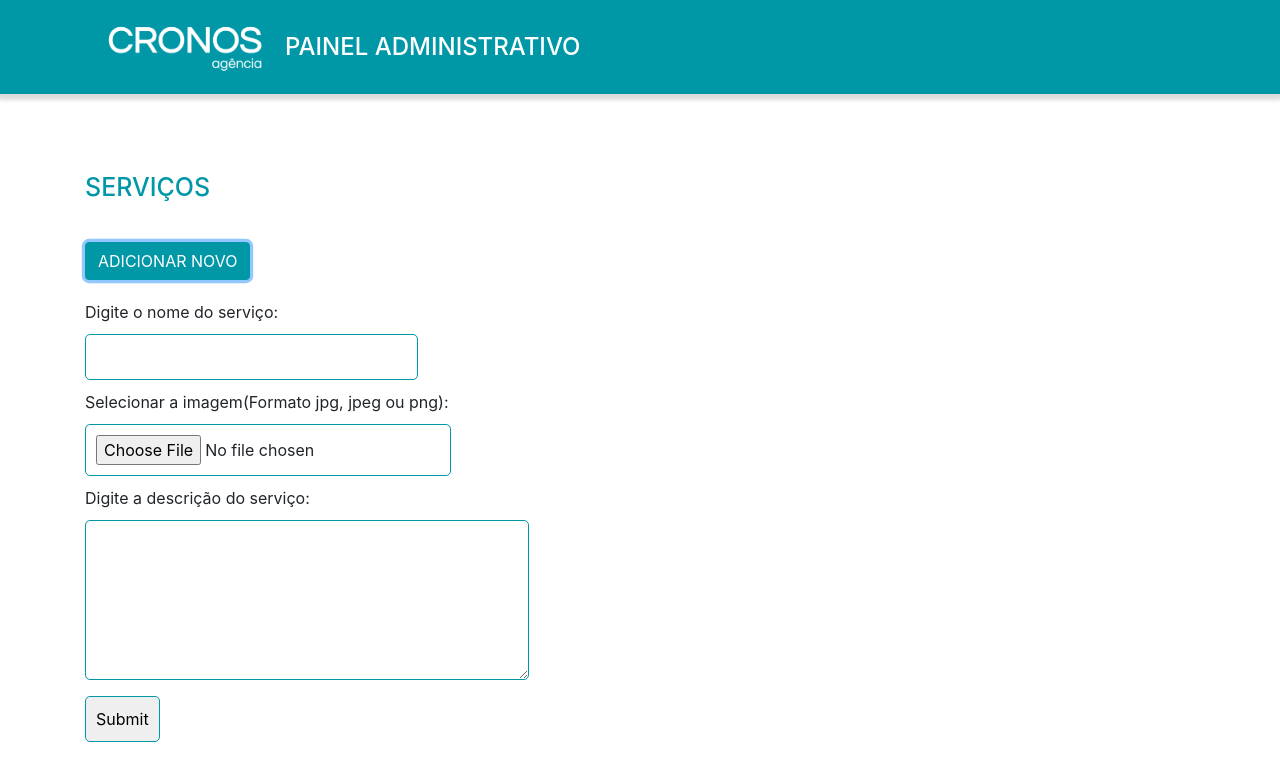
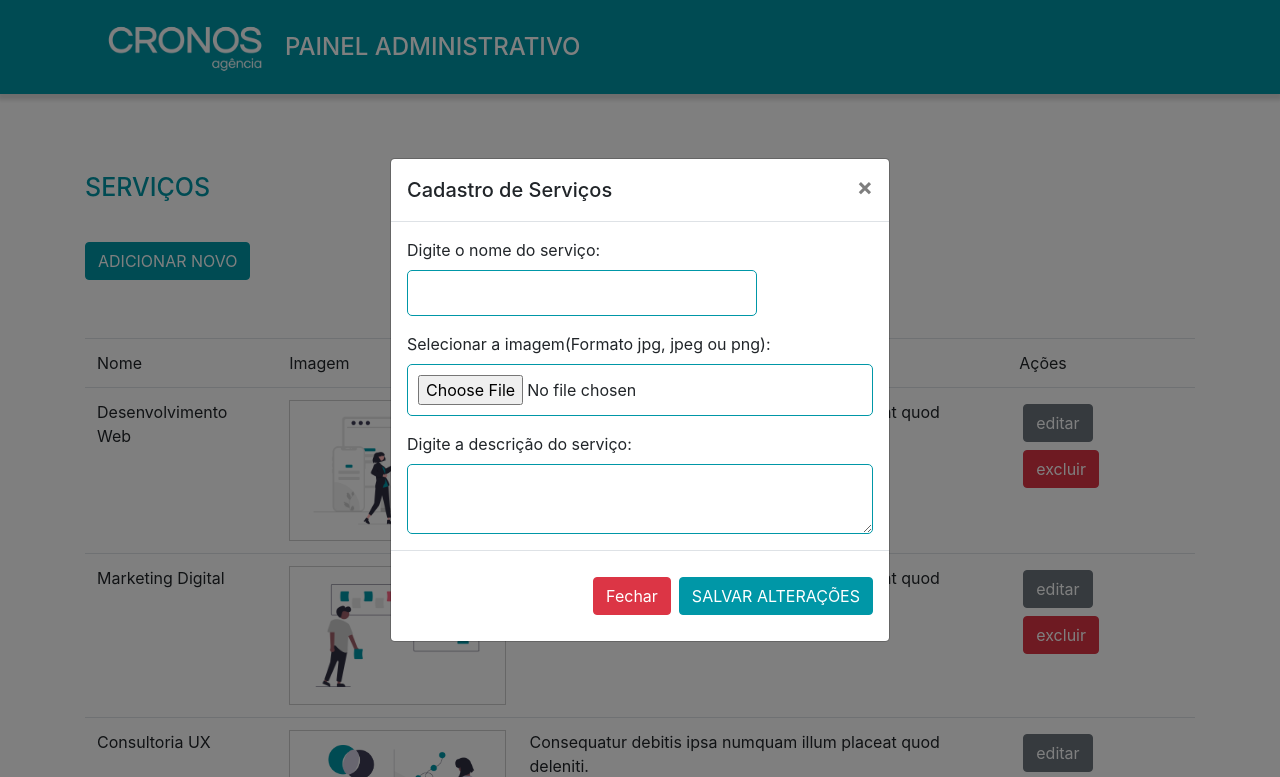
Before and after one commit to VictorCstr/desafioCRUDjs-gama, a plain HTML site: page admin.html in a window 1280 px wide. Both pictures are taken after a click on the button "ADICIONAR NOVO". Shown: the top 777 px of the page. Drawn offline with nearby package versions, Linux system fonts and the light colour scheme.

Commit message:
Alterado o formulario para estilo modal

```diff
--- a/admin.html
+++ b/admin.html
@@ -26,16 +26,32 @@
 
 
           <h3>Serviços</h3>
-          <button class="btn btn-primary" onclick="abrirForm()">Adicionar novo</button>
-          <section id="form-oculto">
-            <label for="servico">Digite o nome do serviço:</label>
-            <input type="text" name="servico" id="servico" required >
-            <label for="arquivo">Selecionar a imagem(Formato jpg, jpeg ou png):</label>
-            <input type="file" id="arquivo" name="arquivo" accept=".jpg, .jpeg, .png">
-            <label for="descricao">Digite a descrição do serviço:</label>
-            <textarea id="descricao"></textarea>
-            <input type="submit" id="envio" onclick="fechar(), receberDados()">
-          </section>
+          <button class="btn btn-primary" data-toggle="modal" data-target="#exampleModalCenter">Adicionar novo</button>
+              <!-- Modal abaixo -->
+            <div class="modal fade" id="exampleModalCenter" tabindex="-1" role="dialog" aria-labelledby="exampleModalCenterTitle" aria-hidden="true">
+              <div class="modal-dialog modal-dialog-centered" role="document">
+                <div class="modal-content">
+                  <div class="modal-header">
+                    <h5 class="modal-title" id="exampleModalLongTitle">Cadastro de Serviços</h5>
+                    <button type="button" class="close" data-dismiss="modal" aria-label="Close">
+                      <span aria-hidden="true">&times;</span>
+                    </button>
+                  </div>
+                  <div class="modal-body d-flex flex-column">
+                    <label for="servico">Digite o nome do serviço:</label>
+                      <input type="text" name="servico" id="servico" class="w-75 mb-3" required >
+                      <label for="arquivo">Selecionar a imagem(Formato jpg, jpeg ou png):</label>
+                      <input type="file" id="arquivo" name="arquivo" accept=".jpg, .jpeg, .png">
+                      <label for="descricao" class="mt-3">Digite a descrição do serviço:</label>
+                      <textarea id="descricao"></textarea>
+                  </div>
+                  <div class="modal-footer">
+                    <button type="button" class="btn btn-danger m-2" data-dismiss="modal">Fechar</button>
+                    <button type="button" class="btn btn-primary" id="envio" onclick="receberDados()">Salvar alterações</button>
+                  </div>
+                </div>
+              </div>
+            </div>  <!--Final do Modal-->
           <table class="table my-5">
             <thead>
               <tr>
--- a/css/estilo.css
+++ b/css/estilo.css
@@ -56,27 +56,9 @@ table img {
     border: 1px solid #ccc;
 }
 
-#form-oculto{
-    display: none;
-}
 
-#servico, #descricao, #arquivo, #envio{
-   padding: 10px;
+#servico, #descricao, #arquivo{
+    padding: 10px;
    border-radius: 5px;
    border: 1px solid #0097A7;
 }
-
-#servico{
-    width: 30%;
-}
-
-#descricao{
-    width: 40%;
-    padding: 5px;
-    height: 20vh;
-}
-
-section #form-oculto label, #envio{
-    display: block;
-    margin: 10px 0px;
-}
--- a/script.js
+++ b/script.js
@@ -1,18 +1,7 @@
-const form = document.getElementById('form-oculto')
-
-function fechar(){
-    form.style.display='none'
-}
-
-function abrirForm(){
-    form.style.display='block'
-}
-
-
 function receberDados(){
-  const nome = document.getElementById('servico').value;
-  const arquivo = document.getElementById('arquivo').value;
-  const descricao = document.getElementById('descricao').value;
+  let nome = document.getElementById('servico').value;
+  let arquivo = document.getElementById('arquivo').value;
+  let descricao = document.getElementById('descricao').value;
   console.log(nome,arquivo,descricao)
     listarDados(nome, arquivo, descricao);
 }
```
